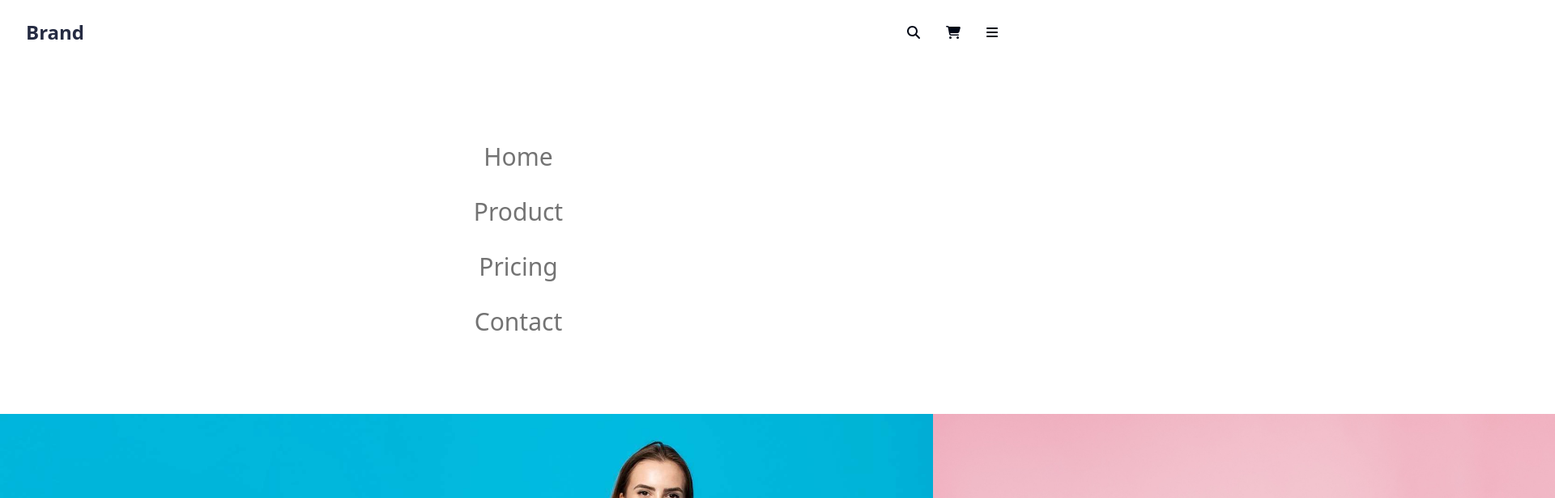
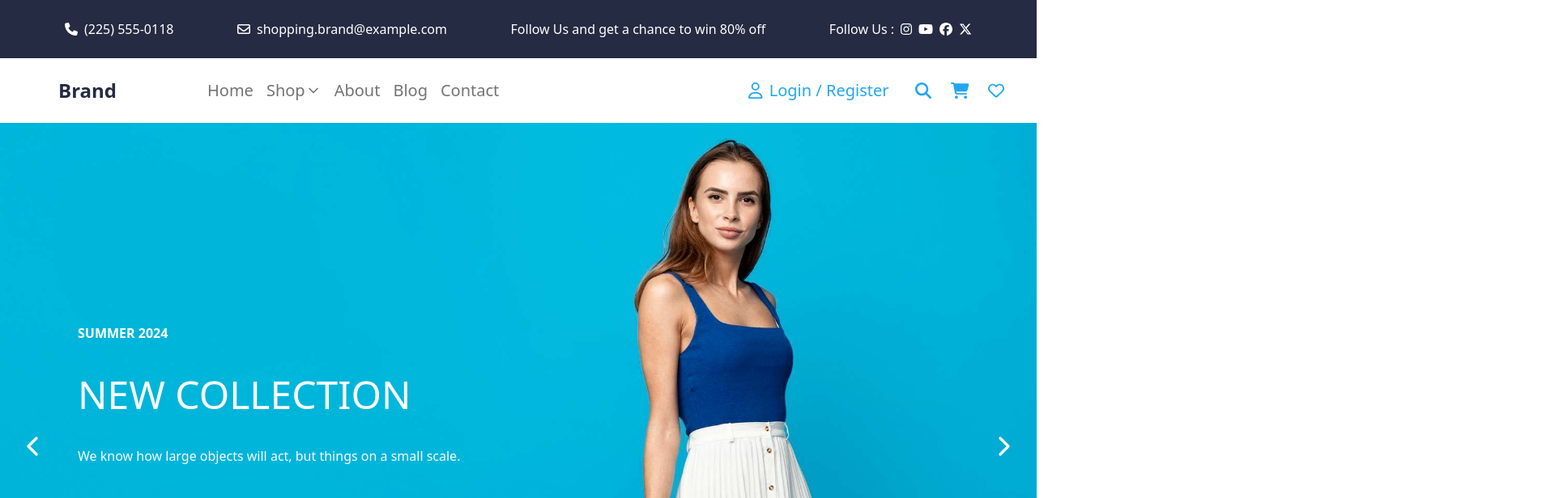
Before and after one commit to oztrkmrt/E-Commerce, a React (Vite) app: page / in a window 1280 px wide. Shown: the top 616 px of the page at 81% size, 1920 px wide, since content can reach past the window. Built offline with nearby package versions, Linux system fonts and the light colour scheme.

Commit message:
T2: Home Page desktop view done

```diff
--- a/src/components/Header/HeaderMenuItem.jsx
+++ b/src/components/Header/HeaderMenuItem.jsx
@@ -1,11 +1,68 @@
+import { FontAwesomeIcon } from '@fortawesome/react-fontawesome'
+import { faMagnifyingGlass, faCartShopping } from '@fortawesome/free-solid-svg-icons'
+import { faHeart, faUser } from '@fortawesome/free-regular-svg-icons'
+import { Link } from 'react-router-dom'
+import { ChevronDown, ChevronUp } from 'lucide-react'
+import { useState } from 'react'
+
+
 const HeaderMenuItem = () => {
+
+    const [isOpen, setIsOpen] = useState(false)
+
     return (
-        <div className='flex flex-col justify-between text-3xl py-20 justify-center items-center'>
-            <p className="py-4 text-[#737373]">Home</p>
-            <p className="py-4 text-[#737373]">Product</p>
-            <p className="py-4 text-[#737373]">Pricing</p>
-            <p className="py-4 text-[#737373]">Contact</p>
+
+        <div className='flex flex-col justify-between items-center md:flex-row md:w-full'>
+            <div className='flex flex-col text-3xl py-20 items-center md:flex-row md:py-0 md:gap-4 md:text-xl md:font-medium'>
+                <Link className="py-4 text-[#737373]">Home</Link>
+                <div className='flex items-center text-[#737373] cursor-pointer relative' onClick={() => setIsOpen((prev) => !prev)}>
+                    <Link className="py-4 ">Shop</Link>
+                    {!isOpen ? (
+                        <ChevronDown className='hidden md:block' size={20} />
+                    ) : (
+                        <ChevronUp className='hidden md:block' size={20} />
+                    )}
+                    {isOpen && (
+                        <div className='bg-white absolute flex top-10 pt-4 z-50 p-10 gap-20 hidden md:flex'>
+                            <div className='flex flex-col gap-4 mt-4'>
+                                <p className='cursor-pointer text-[#252B42] mb-8 '>Kadın</p>
+                                <Link>View All</Link>
+                                <Link>Bags</Link>
+                                <Link>Belts</Link>
+                                <Link>Cosmetics</Link>
+                                <Link>Bags</Link>
+                            </div>
+                            <div className='flex flex-col gap-4 mt-4'>
+                                <p className='cursor-pointer text-[#252B42] mb-8'>Erkek</p>
+                                <Link>View All</Link>
+                                <Link>Bags</Link>
+                                <Link>Belts</Link>
+                                <Link>Cosmetics</Link>
+                                <Link>Bags</Link>
+                            </div>
+                        </div>
+                    )}
+                </div>
+                <Link className="py-4 text-[#737373]">About</Link>
+                <Link className="py-4 text-[#737373]">Blog</Link>
+                <Link className="py-4 text-[#737373]">Contact</Link>
+            </div>
+            <div className='hidden md:flex text-xl gap-8'>
+                <div className='flex items-center gap-2'>
+                    <FontAwesomeIcon icon={faUser} style={{ color: "#23A6F0", }} />
+                    <span className='text-[#23A6F0] font-medium'>Login / Register</span>
+                </div>
+                <div className='flex gap-6 items-center'>
+                    <FontAwesomeIcon href='#' icon={faMagnifyingGlass} style={{ color: "#23A6F0", }} />
+                    <FontAwesomeIcon icon={faCartShopping} style={{ color: "#23A6F0", }} />
+                    <FontAwesomeIcon icon={faHeart} style={{ color: "#23A6F0", }} />
+                </div>
+
+            </div>
+
         </div>
+
+
     )
 }
 
--- a/src/components/Header/HeaderNavBar.jsx
+++ b/src/components/Header/HeaderNavBar.jsx
@@ -1,14 +1,33 @@
 import { FontAwesomeIcon } from '@fortawesome/react-fontawesome'
 import { faMagnifyingGlass, faCartShopping, faBars } from '@fortawesome/free-solid-svg-icons'
+import { faHeart, faUser } from '@fortawesome/free-regular-svg-icons'
+import { useState } from 'react'
+
 
 const HeaderNavBar = () => {
+
+    const [isOpen, setIsOpen] = useState(false)
+
     return (
         <div className='flex justify-between'>
-            <span className="font-bold text-2xl px-8 py-6 text-[#252B42] ">Brand</span>
-            <div className='flex items-center px-8 py-6 justify-between'>
-                <FontAwesomeIcon className='px-4' href='#' icon={faMagnifyingGlass} />
-                <FontAwesomeIcon className='px-4' icon={faCartShopping} />
+            <span className="font-bold text-2xl px-8 py-6 text-[#252B42] cursor-pointer ">Brand</span>
+            <div className='flex items-center px-8 py-6 justify-between cursor-pointer relative md:hidden' onClick={() => setIsOpen((prev) => !prev)}>
                 <FontAwesomeIcon className='px-4' icon={faBars} />
+                {isOpen && (
+                    <div className='absolute top-full right-0 mt-2 z-50'>
+                        <div className='flex flex-col gap-4 p-4'>
+                            <div className='flex items-center gap-4'>
+                                <FontAwesomeIcon icon={faUser} style={{ color: "#23A6F0", }} />
+                                <span className='text-[#23A6F0] font-medium'>Login / Register</span>
+                            </div>
+                            <div className='flex gap-6 items-center'>
+                                <FontAwesomeIcon href='#' icon={faMagnifyingGlass} style={{ color: "#23A6F0", }} />
+                                <FontAwesomeIcon icon={faCartShopping} style={{ color: "#23A6F0", }} />
+                                <FontAwesomeIcon icon={faHeart} style={{ color: "#23A6F0", }} />
+                            </div>
+                        </div>
+                    </div>
+                )}
             </div>
         </div>
     )
--- /dev/null
+++ b/src/components/Header/HeaderSocial.jsx
@@ -0,0 +1,36 @@
+import { FontAwesomeIcon } from '@fortawesome/react-fontawesome'
+import { faPhone } from '@fortawesome/free-solid-svg-icons'
+import { faEnvelope } from '@fortawesome/free-regular-svg-icons'
+import { faInstagram, faYoutube, faFacebook, faXTwitter } from '@fortawesome/free-brands-svg-icons'
+
+const HeaderSocial = () => {
+    return (
+        <div className="hidden md:flex bg-[#252B42] text-[#FFFFFF] px-20 py-6 font-medium justify-between">
+            <div className='flex items-center gap-2'>
+                <FontAwesomeIcon icon={faPhone} style={{ color: "#FFFFFF", }} />
+                <span>(225) 555-0118</span>
+            </div>
+            <div className='flex items-center gap-2'>
+                <FontAwesomeIcon icon={faEnvelope} />
+                <span>shopping.brand@example.com</span>
+            </div>
+            <div>
+                Follow Us  and get a chance to win 80% off
+            </div>
+            <div className='flex gap-2'>
+                <p>
+                    Follow Us :
+                </p>
+                <div className='flex items-center gap-2'>
+                    <FontAwesomeIcon icon={faInstagram} />
+                    <FontAwesomeIcon icon={faYoutube} />
+                    <FontAwesomeIcon icon={faFacebook} />
+                    <FontAwesomeIcon icon={faXTwitter} />
+                </div>
+            </div>
+        </div>
+    );
+};
+
+
+export default HeaderSocial;
--- a/src/components/Header/HeroCarousel.jsx
+++ b/src/components/Header/HeroCarousel.jsx
@@ -1,98 +1,73 @@
 import { ChevronLeft, ChevronRight } from "lucide-react";
 import { useEffect, useState } from "react";
 
-const HeroCarousel = ({ autoSlide = false,
-    autoSlideInterval = 3000, }) => {
+const HeroCarousel = ({ autoSlide = false, autoSlideInterval = 3000 }) => {
 
     const slides = [
-        {
-            url: "/images/product-slide1.jpg",
-        },
-        {
-            url: "/images/product-slide2.jpg",
-        },
-        {
-            url: "/images/product-slide3.jpg",
-        },
-
-        {
-            url: "/images/product-slide4.jpg",
-        },
-        {
-            url: "/images/product-slide1.jpg",
-        },
-        {
-            url: "/images/product-slide2.jpg",
-        },
-        {
-            url: "/images/product-slide3.jpg",
-        },
-
-        {
-            url: "/images/product-slide4.jpg",
-        },
+        { url: "/images/product-slide1.jpg" },
+        { url: "/images/product-slide2.jpg" },
+        { url: "/images/product-slide3.jpg" },
+        { url: "/images/product-slide4.jpg" },
     ];
 
-    const [curr, setCurr] = useState(0)
+    const [curr, setCurr] = useState(0);
 
-    const prev = () =>
-        setCurr((curr) => (curr === 0 ? slides.length - 1 : curr - 1))
-    const next = () =>
-        setCurr((curr) => (curr === slides.length - 1 ? 0 : curr + 1))
+    const prev = () => setCurr(curr === 0 ? slides.length - 1 : curr - 1);
+    const next = () => setCurr(curr === slides.length - 1 ? 0 : curr + 1);
 
     useEffect(() => {
-        if (!autoSlide) return
-        const slideInterval = setInterval(next, autoSlideInterval)
-        return () => clearInterval(slideInterval)
-    }, [])
+        if (!autoSlide) return;
+        const slideInterval = setInterval(next, autoSlideInterval);
+        return () => clearInterval(slideInterval);
+    }, [autoSlide, autoSlideInterval]);
 
     return (
-        <div className="owerflow-hidden relative">
+        <div className="relative overflow-hidden w-full h-[800px]">
             <div
-                className="flex transition-transform ease-out duration-500 h-[750px] w-full"
+                className="flex transition-transform ease-out duration-500 h-full"
                 style={{ transform: `translateX(-${curr * 100}%)` }}
             >
                 {slides.map((slide, index) => (
-                    <img className="object-center h-full w-full object-cover" key={index} src={slide.url} />
+                    <div key={index} className="w-full h-full flex-shrink-0">
+                        <img
+                            src={slide.url}
+                            alt={`Slide ${index + 1}`}
+                            className="w-full h-full object-cover"
+                        />
+                    </div>
                 ))}
             </div>
-            <div className="absolute inset-0 flex flex-col items-center justify-center px-24 gap-10 text-center">
+            <div className="absolute inset-0 flex flex-col items-center justify-center px-24 gap-10 text-center md:items-start">
                 <h5 className="text-[#FFFFFF] font-bold">SUMMER 2024</h5>
-                <h1 className="text-[#FFFFFF] text-4xl">NEW COLLECTION</h1>
-                <h4 className="text-[#FAFAFA] px-4">We know how large objects
-                    will act, but things on a
-                    small scale.</h4>
-                <button className="bg-[#2DC071] px-7 py-3 rounded mt-10 text-white">SHOP NOW</button>
+                <h1 className="text-[#FFFFFF] text-4xl md:text-5xl">NEW COLLECTION</h1>
+                <h4 className="text-[#FAFAFA] px-4 md:px-0">
+                    We know how large objects will act, but things on a small scale.
+                </h4>
+                <button className="bg-[#2DC071] px-5 py-2 sm:px-7 sm:py-3 rounded mt-4 md:mt-10 text-white text-sm sm:text-base">SHOP NOW</button>
             </div>
-            <div className="absolute inset-0 flex items-center justify-between p-4 ">
-                <button
-                    onClick={prev}
-                    className="p-1 rounded-full text-white "
-                >
+            <div className="absolute inset-0 flex items-center justify-between p-4">
+                <button onClick={prev} className="p-1 rounded-full text-white">
                     <ChevronLeft size={40} />
                 </button>
-                <button
-                    onClick={next}
-                    className="p-1 rounded-full text-white "
-                >
+                <button onClick={next} className="p-1 rounded-full text-white">
                     <ChevronRight size={40} />
                 </button>
             </div>
-
             <div className="absolute bottom-4 right-0 left-0">
                 <div className="flex items-center justify-center gap-2">
                     {slides.map((_, i) => (
                         <div
+                            key={i}
                             className={`
-              transition-all w-3 h-3 bg-white rounded-full
-              ${curr === i ? "p-2" : "bg-opacity-50"}
-            `}
+                                transition-all w-3 h-3 bg-white rounded-full
+                                ${curr === i ? "p-2" : "bg-opacity-50"}
+                            `}
                         />
                     ))}
                 </div>
             </div>
         </div>
-    )
-}
+    );
+};
 
 export default HeroCarousel;
--- a/src/layout/Header.jsx
+++ b/src/layout/Header.jsx
@@ -1,12 +1,16 @@
 import HeaderMenuItem from "@/components/Header/HeaderMenuItem";
 import HeaderNavBar from "@/components/Header/HeaderNavBar";
+import HeaderSocial from "@/components/Header/HeaderSocial";
 import HeroCarousel from "@/components/Header/HeroCarousel";
 
 const Header = () => {
     return (
         <div>
-            <HeaderNavBar />
-            <HeaderMenuItem />
+            <HeaderSocial />
+            <div className="flex flex-col md:flex-row gap-20 px-10">
+                <HeaderNavBar />
+                <HeaderMenuItem />
+            </div>
             <HeroCarousel />
         </div>
     );
```
Also changed, not shown: src/components/Home/EditorsPick.jsx (+10 -10 lines), 1 other file (tests, documents, lock files or other folders).
